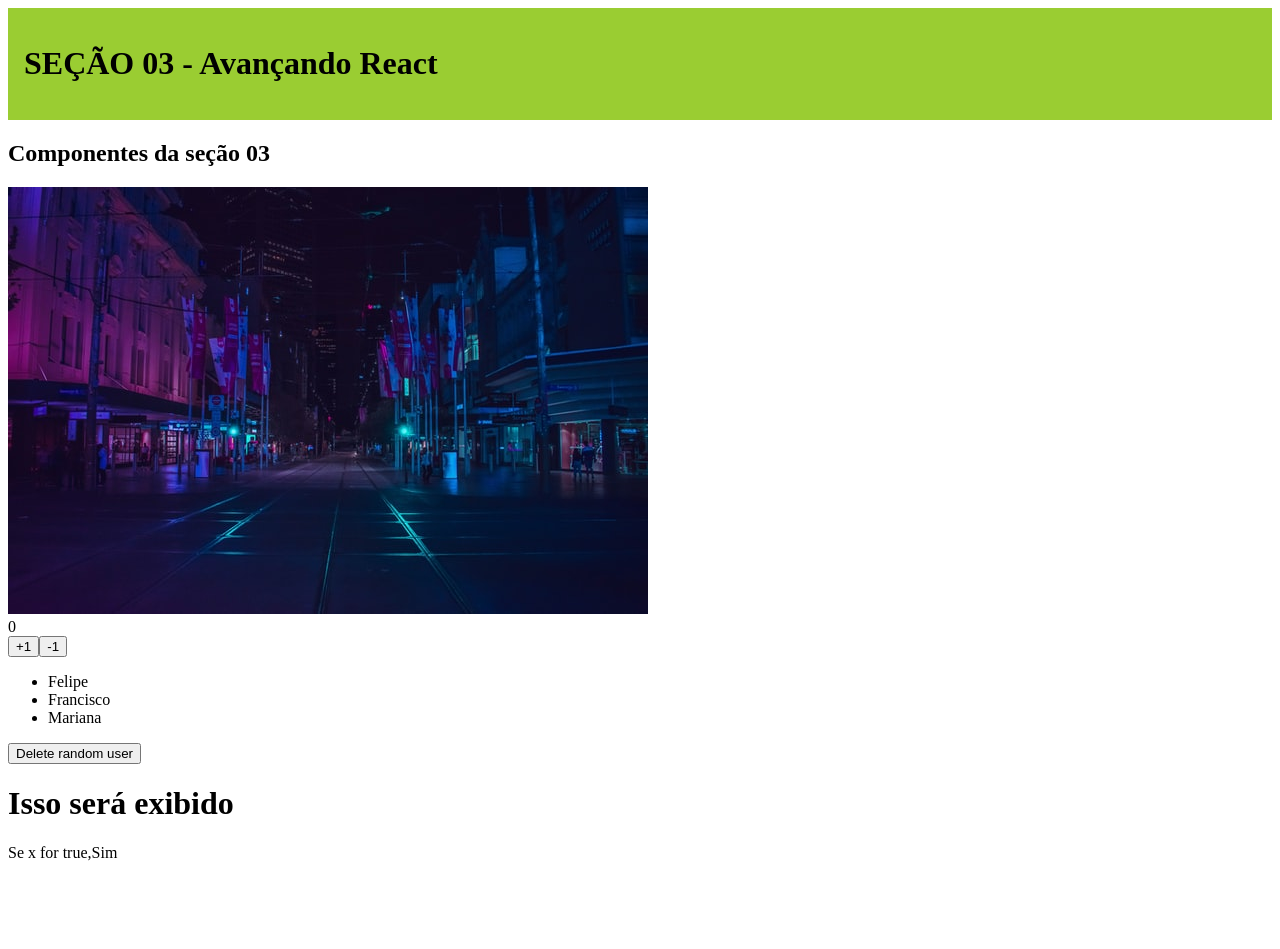
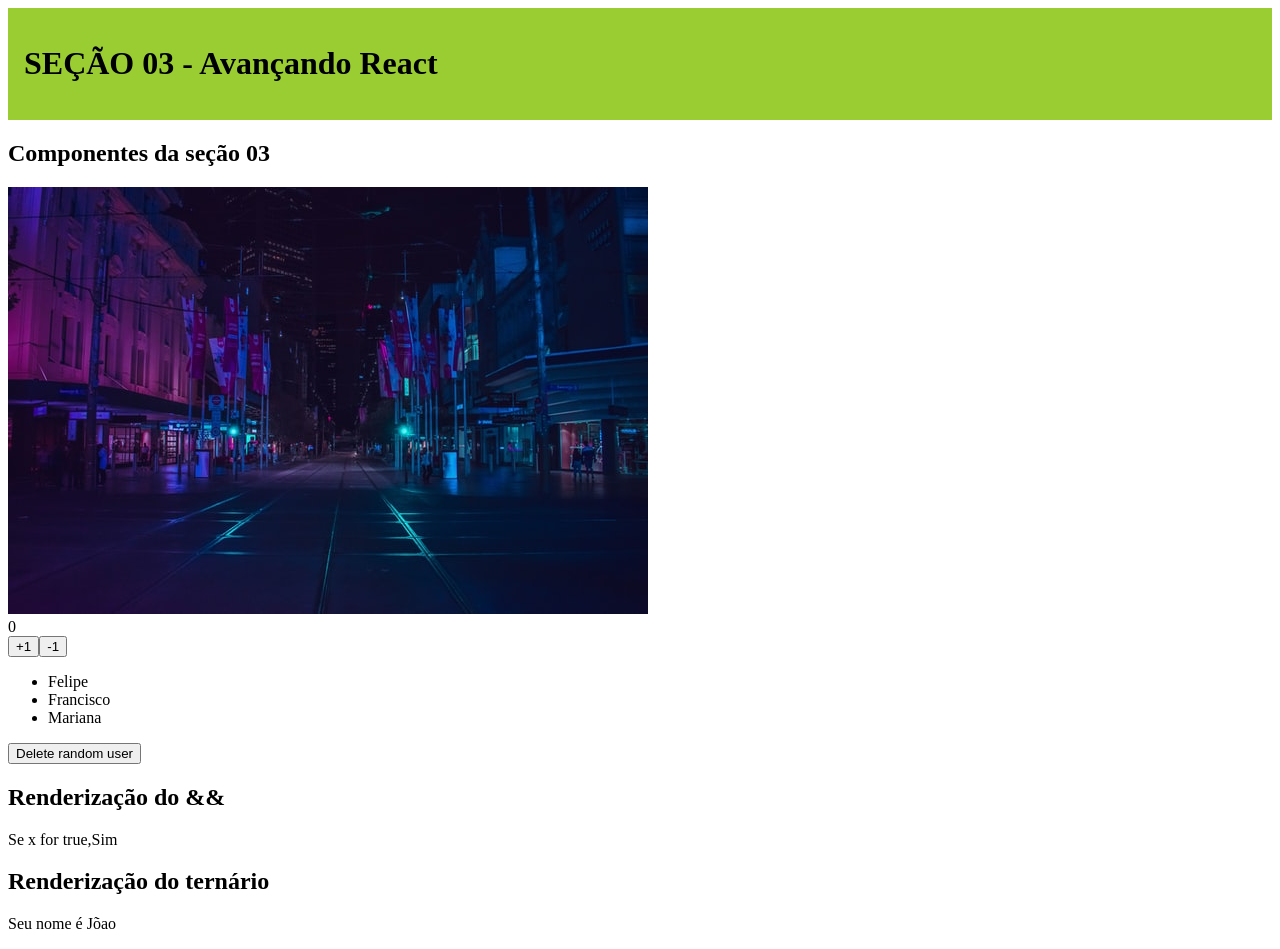
Before and after one commit to felipe-machado-front-end/react-hora-de-codar, a React (Vite) app: page / in a window 1280 px wide. Before the commit the page ends 878 px from the top, so only its background shows below. Built offline with nearby package versions, Linux system fonts and the light colour scheme.

Commit message:
Foi utilizado a renderização condicional ternaria para este exemplo que é mais usada para exemplos um pouco mais complexo que o &&

```diff
--- a/src/components/2-avancando-react/ConditionalRender.jsx
+++ b/src/components/2-avancando-react/ConditionalRender.jsx
@@ -2,11 +2,14 @@ import React from "react";
 
 const ConditionalRender = () => {
   const [x] = React.useState(true);
+  const [name] = React.useState("João");
   return (
     <div>
-      <h1>Isso será exibido</h1>
+      <h2>Renderização do && </h2>
       {x && <p>Se x for true,Sim</p>}
       {!x && <p>Se x for falso,Não</p>}
+      <h2>Renderização do ternário</h2>
+      {name === "João" ? <p>Seu nome é Jõao</p> : <p>Seu nome não é João</p>}
     </div>
   );
 };
```
